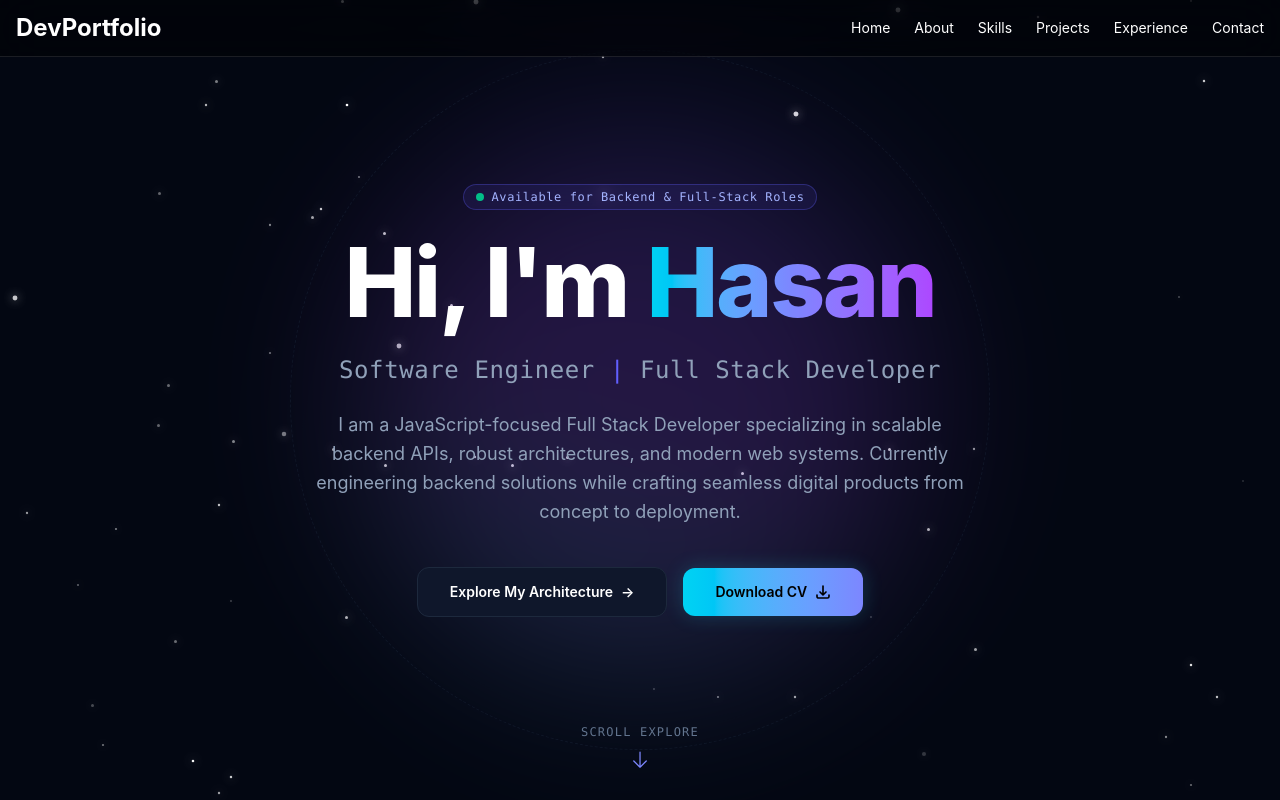
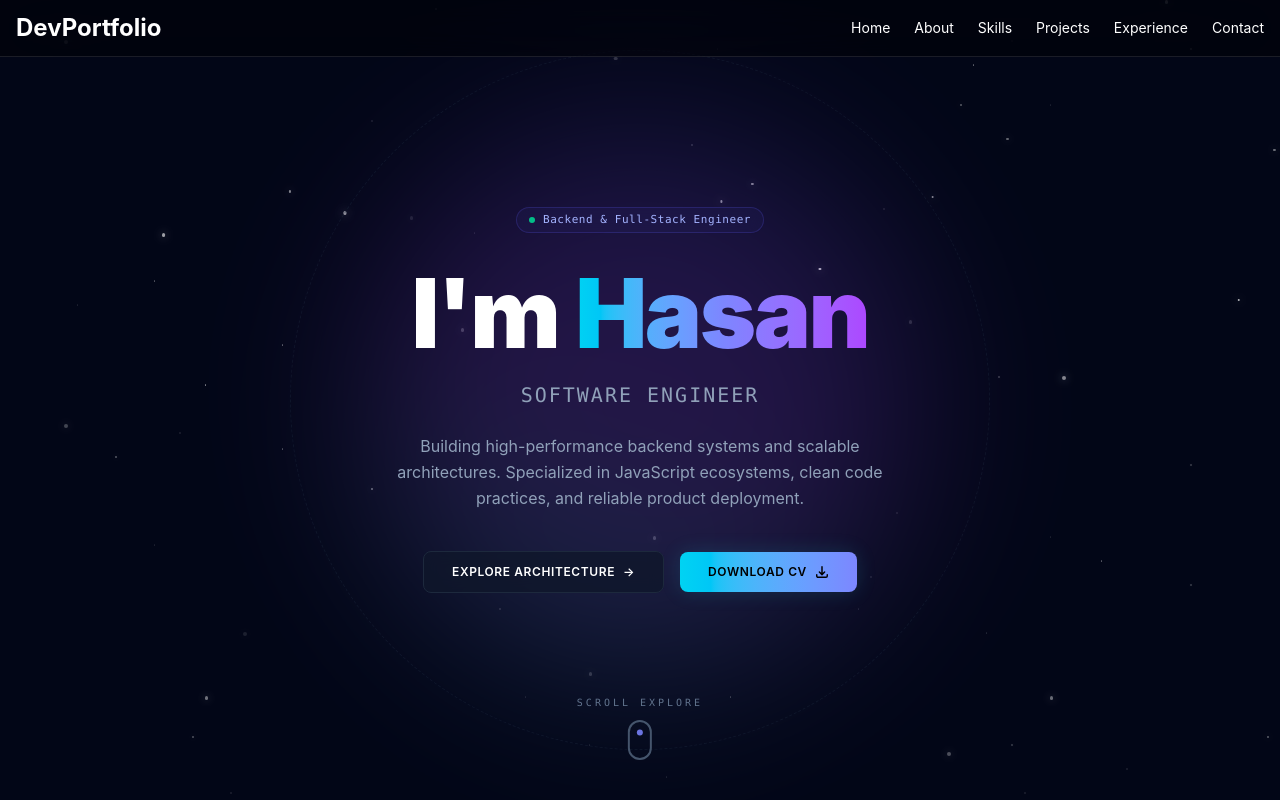
Before and after one commit to Ubaidullah-Hasan/porthfolio-v2, a React (Vite) app: page / in a window 1280 px wide. Shown: the top 800 px of the page. Built offline with nearby package versions, Linux system fonts and the light colour scheme.

Commit message:
hero-star-animation

```diff
--- a/src/components/Hero/Hero.jsx
+++ b/src/components/Hero/Hero.jsx
@@ -1,38 +1,52 @@
 import { motion } from 'framer-motion';
-import { ArrowDownIcon } from '@heroicons/react/24/solid';
 import StarField from './StarField';
 import CosmicOrb from './CosmicOrb';
 import HeroContent from './HeroContent';
 
 export default function Hero() {
+  const handleScroll = () => {
+    const nextSection = document.getElementById('projects');
+    if (nextSection) {
+      nextSection.scrollIntoView({ behavior: 'smooth' });
+    }
+  };
+
   return (
-    <section className="relative flex items-center justify-center min-h-screen bg-[#030712] overflow-hidden select-none">
-      {/* ১. ব্যাকগ্রাউন্ড অ্যানিমেটেড স্টারস */}
+    <section className="relative flex items-center justify-center min-h-screen bg-[#020617] overflow-hidden select-none">
+      {/* ১. তুষারপাত এবং স্লো-মুভিং স্টারস ব্যাকগ্রাউন্ড */}
       <StarField />
 
-      {/* ২. মহাজাগতিক গ্লোয়িং ওর্ব (Sun/Moon Concept) */}
+      {/* ২. মহাজাগতিক গ্লোয়িং ওর্ব */}
       <CosmicOrb />
 
-      {/* ৩. টেক্সট এবং কল-টু-অ্যাকশন কন্টেন্ট */}
-      <div className="relative z-10 w-full max-w-5xl px-6 mx-auto text-center">
+      {/* ৩. মিনিমালিস্ট কন্টেন্ট */}
+      <div className="relative z-10 w-full max-w-4xl px-6 mx-auto text-center">
         <HeroContent />
       </div>
 
-      {/* ৪. মডার্ন স্ক্রোল ইন্ডিকেটর */}
-      <motion.div
-        className="absolute bottom-8 left-1/2 -translate-x-1/2 flex flex-col items-center gap-2 cursor-pointer z-10"
-        initial={{ opacity: 0 }}
-        animate={{ opacity: 1 }}
-        transition={{ delay: 1.5, duration: 1 }}
+      {/* ৪. ফিক্সড ও পারফেক্টলি ওয়ার্কিং স্ক্রোল ইন্ডিকেটর */}
+      <div
+        onClick={handleScroll}
+        className="absolute bottom-10 left-1/2 -translate-x-1/2 flex flex-col items-center gap-2.5 cursor-pointer z-20 group"
       >
-        <span className="text-xs uppercase tracking-widest text-slate-500 font-mono">Scroll Explore</span>
-        <motion.div
-          animate={{ y: [0, 8, 0] }}
-          transition={{ repeat: Infinity, duration: 2, ease: "easeInOut" }}
-        >
-          <ArrowDownIcon className="h-5 w-5 text-indigo-400" />
-        </motion.div>
-      </motion.div>
+        <span className="text-[10px] uppercase tracking-[0.3em] text-slate-500 font-mono group-hover:text-indigo-400 transition-colors duration-300">
+          Scroll Explore
+        </span>
+        <div className="w-[24px] h-[40px] border-2 border-slate-600 group-hover:border-indigo-400 rounded-full p-1 transition-colors duration-300 flex justify-center">
+          <motion.div
+            className="w-1.5 h-1.5 bg-indigo-400 rounded-full"
+            animate={{
+              y: [0, 16, 0],
+              opacity: [1, 0.3, 1]
+            }}
+            transition={{
+              repeat: Infinity,
+              duration: 2,
+              ease: "easeInOut"
+            }}
+          />
+        </div>
+      </div>
     </section>
   );
 }
--- a/src/components/Hero/HeroContent.jsx
+++ b/src/components/Hero/HeroContent.jsx
@@ -1,81 +1,79 @@
 import { motion } from 'framer-motion';
-// ArrowDownTrayIcon বা ArrowDownIcon যেকোনো একটি ব্যবহার করতে পারেন
 import { ArrowDownTrayIcon } from '@heroicons/react/24/outline';
 
 export default function HeroContent() {
   return (
     <div className="flex flex-col items-center justify-center">
-      {/* ছোট ব্যাজ */}
+      {/* ছোট প্রিমিয়াম ব্যাজ */}
       <motion.div
-        className="inline-flex items-center gap-2 px-3 py-1 mb-6 rounded-full border border-indigo-500/30 bg-indigo-500/10 text-indigo-300 text-xs font-mono tracking-wider backdrop-blur-sm"
-        initial={{ y: -20, opacity: 0 }}
+        className="inline-flex items-center gap-2 px-3 py-1 mb-8 rounded-full border border-indigo-500/20 bg-indigo-500/5 text-indigo-300 text-[11px] font-mono tracking-wider backdrop-blur-sm"
+        initial={{ y: -15, opacity: 0 }}
         animate={{ y: 0, opacity: 1 }}
         transition={{ duration: 0.6 }}
       >
-        <span className="w-2 h-2 rounded-full bg-emerald-400 animate-pulse" />
-        Available for Backend & Full-Stack Roles
+        <span className="w-1.5 h-1.5 rounded-full bg-emerald-400 animate-pulse" />
+        Backend & Full-Stack Engineer
       </motion.div>
 
-      {/* মেইন হেডিং */}
+      {/* মেইন নাম */}
       <motion.h1
-        className="text-4xl sm:text-6xl md:text-8xl font-extrabold tracking-tight text-white mb-6"
-        initial={{ y: 20, opacity: 0 }}
+        className="text-5xl sm:text-7xl md:text-8xl font-black tracking-tight text-white mb-5"
+        initial={{ y: 15, opacity: 0 }}
         animate={{ y: 0, opacity: 1 }}
-        transition={{ delay: 0.2, duration: 0.8 }}
+        transition={{ delay: 0.1, duration: 0.7 }}
       >
-        Hi, I'm <span className="text-transparent bg-clip-text bg-gradient-to-r from-cyan-400 via-indigo-400 to-purple-500">Hasan</span>
+        I'm <span className="text-transparent bg-clip-text bg-gradient-to-r from-cyan-400 via-indigo-400 to-purple-500">Hasan</span>
       </motion.h1>
 
       {/* প্রফেশনাল টাইটেল */}
       <motion.h2
-        className="text-lg sm:text-xl md:text-2xl font-medium tracking-wide text-slate-400 font-mono mb-6"
-        initial={{ y: 20, opacity: 0 }}
+        className="text-base sm:text-lg md:text-xl font-medium tracking-widest text-slate-400 font-mono mb-6 uppercase"
+        initial={{ y: 15, opacity: 0 }}
         animate={{ y: 0, opacity: 1 }}
-        transition={{ delay: 0.4, duration: 0.8 }}
+        transition={{ delay: 0.2, duration: 0.7 }}
       >
-        Software Engineer <span className="text-indigo-500">|</span> Full Stack Developer
+        Software Engineer
       </motion.h2>
 
-      {/* শর্ট সামারি */}
+      {/* ছোট এবং সুনির্দিষ্ট বায়ো টেক্সট (Bio Text Small করা হয়েছে) */}
       <motion.p
-        className="text-base md:text-lg text-slate-400 max-w-2xl mb-10 leading-relaxed font-sans"
-        initial={{ y: 20, opacity: 0 }}
+        className="text-sm sm:text-base text-slate-400 max-w-lg mb-10 leading-relaxed font-sans opacity-90"
+        initial={{ y: 15, opacity: 0 }}
         animate={{ y: 0, opacity: 1 }}
-        transition={{ delay: 0.6, duration: 0.8 }}
+        transition={{ delay: 0.3, duration: 0.7 }}
       >
-        I am a JavaScript-focused Full Stack Developer specializing in scalable backend APIs,
-        robust architectures, and modern web systems. Currently engineering backend solutions
-        while crafting seamless digital products from concept to deployment.
+        Building high-performance backend systems and scalable architectures.
+        Specialized in JavaScript ecosystems, clean code practices, and reliable product deployment.
       </motion.p>
 
-      {/* দুই বাটন একসাথে */}
+      {/* বাটন গ্রুপ */}
       <motion.div
         className="flex flex-col sm:flex-row items-center justify-center gap-4 w-full sm:w-auto"
-        initial={{ scale: 0.9, opacity: 0 }}
+        initial={{ scale: 0.95, opacity: 0 }}
         animate={{ scale: 1, opacity: 1 }}
-        transition={{ delay: 0.8, duration: 0.6 }}
+        transition={{ delay: 0.4, duration: 0.5 }}
       >
-        {/* ১. Explore My Architecture Button */}
+        {/* Explore My Architecture */}
         <a
           href="#projects"
-          className="relative group inline-flex items-center justify-center w-full sm:w-auto px-8 py-3.5 text-sm font-semibold text-white transition-all duration-300 rounded-xl overflow-hidden bg-slate-900 border border-slate-800 hover:border-indigo-500/50"
+          className="relative group inline-flex items-center justify-center w-full sm:w-auto px-7 py-3 text-xs font-semibold uppercase tracking-wider text-white transition-all duration-300 rounded-lg overflow-hidden bg-slate-900/80 border border-slate-800 hover:border-indigo-500/40 backdrop-blur-sm"
         >
-          <div className="absolute inset-0 w-full h-full bg-gradient-to-r from-cyan-500 to-purple-600 opacity-0 group-hover:opacity-15 transition-opacity duration-500 blur-md" />
+          <div className="absolute inset-0 w-full h-full bg-gradient-to-r from-cyan-500 to-purple-600 opacity-0 group-hover:opacity-10 transition-opacity duration-500 blur-md" />
           <span className="relative z-10 flex items-center gap-2">
-            Explore My Architecture
+            Explore Architecture
             <span className="group-hover:translate-x-1 transition-transform duration-300">→</span>
           </span>
         </a>
 
-        {/* ২. Download CV Button */}
+        {/* Download CV */}
         <a
           href="../../assets/ubaidullah_hasan_CV.pdf"
-          download="ubaidullah_hasan_CV.pdf"
-          className="group inline-flex items-center justify-center w-full sm:w-auto px-8 py-3.5 text-sm font-semibold text-black bg-gradient-to-r from-cyan-400 to-indigo-400 hover:from-cyan-300 hover:to-indigo-300 rounded-xl transition-all duration-300 shadow-[0_0_20px_rgba(34,211,238,0.2)] hover:shadow-[0_0_25px_rgba(34,211,238,0.4)]"
+          download="Hasan_CV.pdf"
+          className="group inline-flex items-center justify-center w-full sm:w-auto px-7 py-3 text-xs font-semibold uppercase tracking-wider text-black bg-gradient-to-r from-cyan-400 to-indigo-400 hover:from-cyan-300 hover:to-indigo-300 rounded-lg transition-all duration-300 shadow-[0_0_20px_rgba(34,211,238,0.15)]"
         >
           <span className="flex items-center gap-2">
             Download CV
-            <ArrowDownTrayIcon className="w-4 h-4 text-black stroke-[2.5] group-hover:translate-y-0.5 transition-transform duration-300" />
+            <ArrowDownTrayIcon className="w-3.5 h-3.5 text-black stroke-[2.5] group-hover:translate-y-0.5 transition-transform duration-300" />
           </span>
         </a>
       </motion.div>
--- a/src/components/Hero/StarField.jsx
+++ b/src/components/Hero/StarField.jsx
@@ -1,51 +1,52 @@
 import { motion } from 'framer-motion';
 
 export default function StarField() {
-  // ৬০টি তারার জন্য অ্যারে
-  const totalStars = 60;
-  const stars = Array.from({ length: totalStars });
+  const totalItems = 80; // মোট কণার সংখ্যা
+  const items = Array.from({ length: totalItems });
 
   return (
     <div className="absolute inset-0 z-0 overflow-hidden pointer-events-none">
-      {stars.map((_, index) => {
-        // র্যান্ডম পজিশন ও প্রপার্টিজ
-        const randomTop = Math.floor(Math.random() * 100);
+      {items.map((_, index) => {
         const randomLeft = Math.floor(Math.random() * 100);
-        const randomDuration = 3 + Math.random() * 4;
-        const randomDelay = Math.random() * 5;
+        const randomDelay = Math.random() * 10;
 
-        // কিছু তারকা বড় হবে (২px থেকে ৪px), কিছু ছোট থাকবে
-        const size = index % 3 === 0 ? '3px' : index % 5 === 0 ? '4px' : '2px';
+        // অর্ধেকের বেশি কণা হবে উপর থেকে নিচে পড়া তুষারপাত (Snowflakes)
+        const isSnowflake = index % 1.5 === 0;
 
-        // প্রতি ৩টি তারার মধ্যে ১টিকে বাম থেকে ডানে মুভ করানো হবে
-        const isMovingStar = index % 3 === 0;
+        // খুব ধীর গতির জন্য ডিউরেশন বাড়ানো হয়েছে (১২ থেকে ২৫ সেকেন্ড)
+        const randomDuration = 12 + Math.random() * 13;
+
+        // তুষার এবং তারার সাইজ (১.৫px থেকে ৩.৫px)
+        const size = index % 4 === 0 ? '3.5px' : index % 3 === 0 ? '2.5px' : '1.5px';
 
         return (
           <motion.div
             key={index}
-            className="absolute rounded-full bg-white shadow-[0_0_8px_rgba(255,255,255,0.8)]"
+            className="absolute rounded-full bg-white opacity-0"
             style={{
-              top: `${randomTop}%`,
-              left: `${isMovingStar ? '-5%' : `${randomLeft}%`}`,
+              left: `${randomLeft}%`,
               width: size,
               height: size,
+              // তুষার হলে একদম উপর থেকে শুরু হবে, সাধারণ তারা হলে স্ক্রিনে ছড়ানো থাকবে
+              top: isSnowflake ? '-2%' : `${Math.floor(Math.random() * 100)}%`,
+              filter: 'drop-shadow(0 0 4px rgba(255,255,255,0.8))',
             }}
             animate={
-              isMovingStar
+              isSnowflake
                 ? {
-                    // বাম থেকে ডানে মুভিং অ্যানিমেশন
-                    left: ['-5%', '105%'],
-                    opacity: [0, 0.8, 0.8, 0],
+                    // তুষারপাত অ্যানিমেশন: উপর থেকে নিচে নামবে এবং হালকা ডানে-বামে দুলবে
+                    top: ['-2%', '105%'],
+                    x: [0, Math.random() * 40 - 20, 0],
+                    opacity: [0, 0.7, 0.7, 0],
                   }
                 : {
-                    // জায়গায় দাঁড়িয়ে মিটিমিটি জ্বলার অ্যানিমেশন
-                    opacity: [0.1, 1, 0.1],
-                    scale: [1, 1.3, 1],
+                    // ব্যাকগ্রাউন্ডের তারা: খুব ধীরে ধীরে মিটিমিটি জ্বলবে
+                    opacity: [0.1, 0.6, 0.1],
                   }
             }
             transition={{
               repeat: Infinity,
-              duration: isMovingStar ? 8 + Math.random() * 7 : randomDuration,
+              duration: randomDuration,
               delay: randomDelay,
               ease: "linear",
             }}
```
